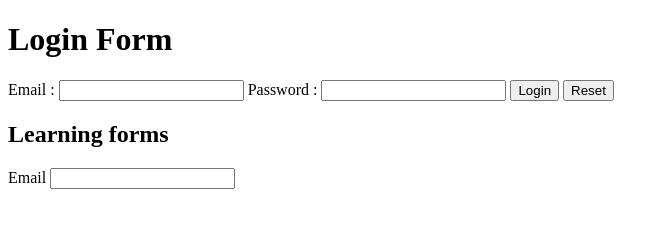
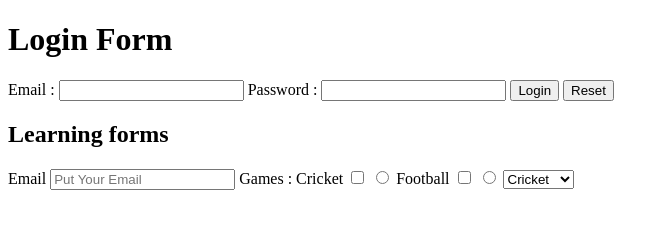
Before and after one commit to PrathitP/Web-Development-Tutorials, a plain HTML site: page HTML_Basics/04_forms.html in a window 1280 px wide. Shown: the whole page, without its empty margins (0-669 px from the left). Drawn offline with Linux system fonts and the light colour scheme.

Commit message:
Update the forms html file with  more input types

```diff
--- a/HTML_Basics/04_forms.html
+++ b/HTML_Basics/04_forms.html
@@ -23,7 +23,18 @@
         <h2>Learning forms </h2>
         <form action="">
                 <label for="Email">Email</label>
-                <input type="email" name="Email" id="">
+                <input type="email" name="Email" id="" placeholder="Put Your Email">
+                <label for="Games">Games : </label>
+                <label for="Games">Cricket</label>
+                <input type="checkbox" name="Games" id="">
+                <input type="radio" name="Games" id="">
+                <label for="Games">Football</label>
+                <input type="checkbox" name="Games" id="">
+                <input type="radio" name="Games" id="">
+                <select name="Games" id="">
+                <option value="Cricket">Cricket</option>
+                <option value="Football">FootBall</option>
+                </select>
         </form>
     </div>
 
```
